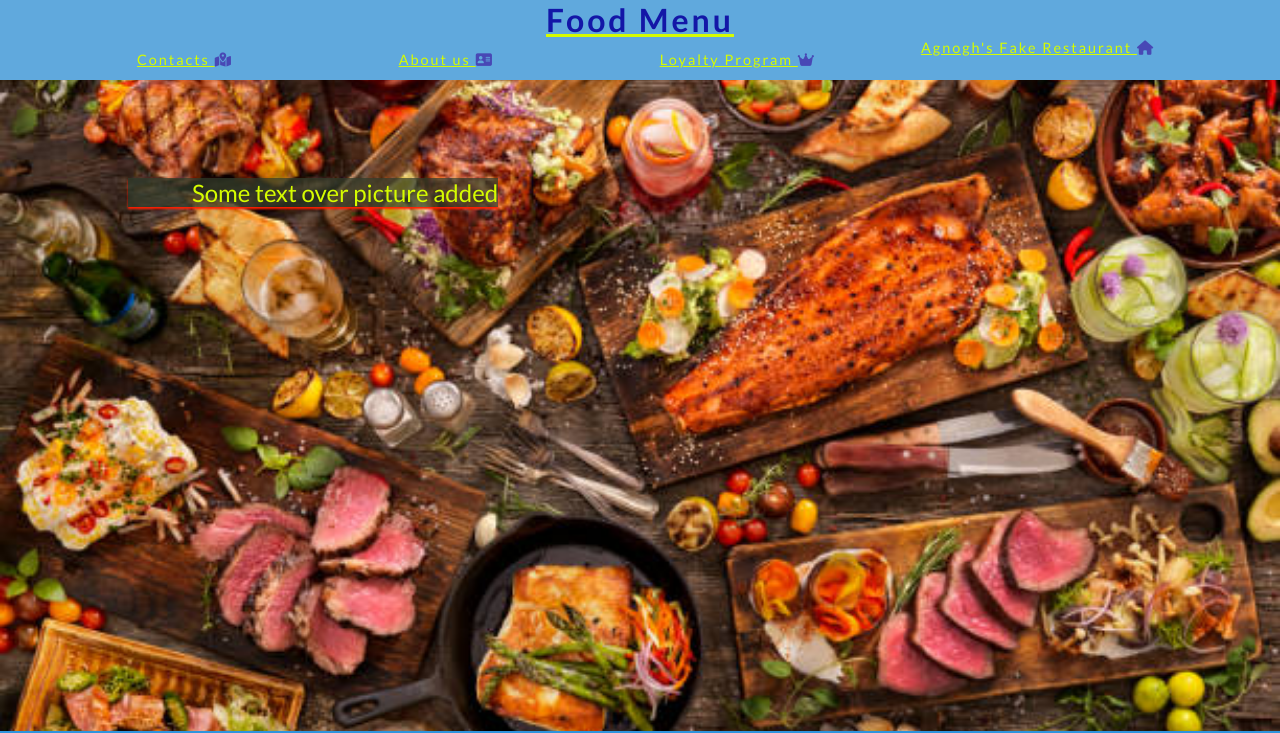
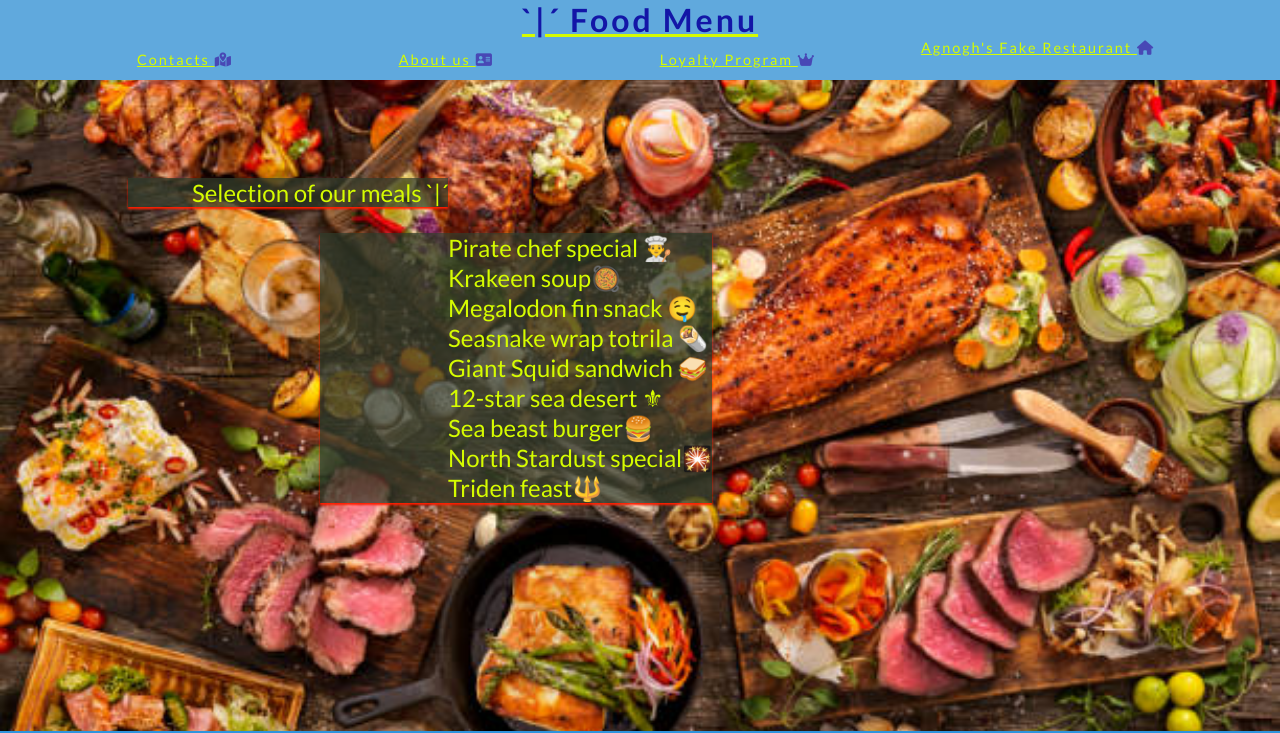
Before and after one commit to Agnogh/fake-restaurant, a plain HTML site: page food_drinks_menu.html in a window 1280 px wide. Shown: the top 733 px of the page. Drawn offline with Linux system fonts and the light colour scheme; a web font is replaced by a local one.

Commit message:
populating food menu

```diff
--- a/food_drinks_menu.html
+++ b/food_drinks_menu.html
@@ -21,7 +21,7 @@
         <!-- Header goes here-!-->
         <header>
             <a href="food_drinks_menu.html">
-                <h1 id="landing_page_title_food_drinks_menu">Food Menu</h1>
+                <h1 id="landing_page_title_food_drinks_menu">`|´ Food Menu</h1>
             </a>
 
         <!-- navigation elements are added ehre -->
@@ -42,12 +42,25 @@
 
         <!-- Main goes here-->
             <main id="main_picture">
-                <section id="text_over_picture">Some text over picture added
+                <section id="text_over_picture">
+                    Selection of our meals `|´
+                </section>
+
+                <section id="text_over_picture2">
+                    <p>Pirate chef special 👨‍🍳</p>
+                    <p>Krakeen soup🥘</p>
+                    <p>Megalodon fin snack 🤤</p>
+                    <p>Seasnake wrap totrila 🌯</p>
+                    <p>Giant Squid sandwich 🥪</p>
+                    <p>12-star sea desert ⚜</p>
+                    <p>Sea beast burger🍔</p>
+                    <p>North Stardust special🎇</p>
+                    <p>Triden feast🔱</p>
                 </section>
             </main>
 
 
-        <!-- FInally for the footer-->
+
 
                <!-- FInally for the footer-->
                <footer>
```
